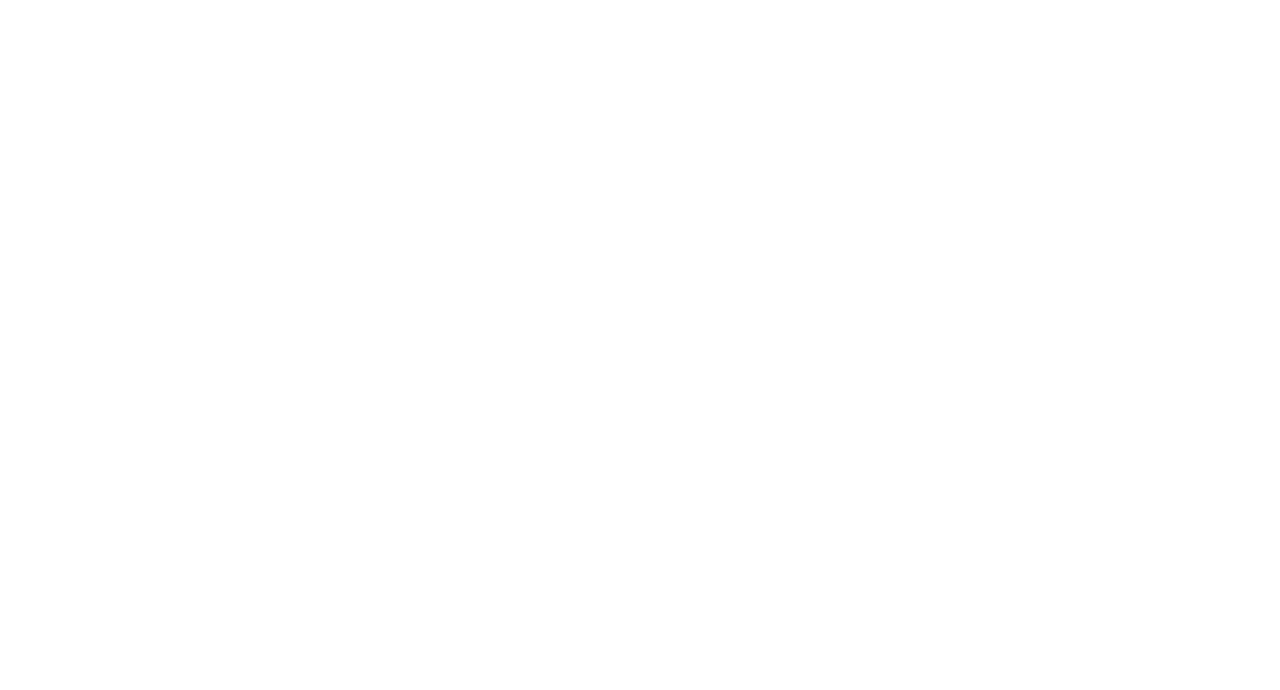
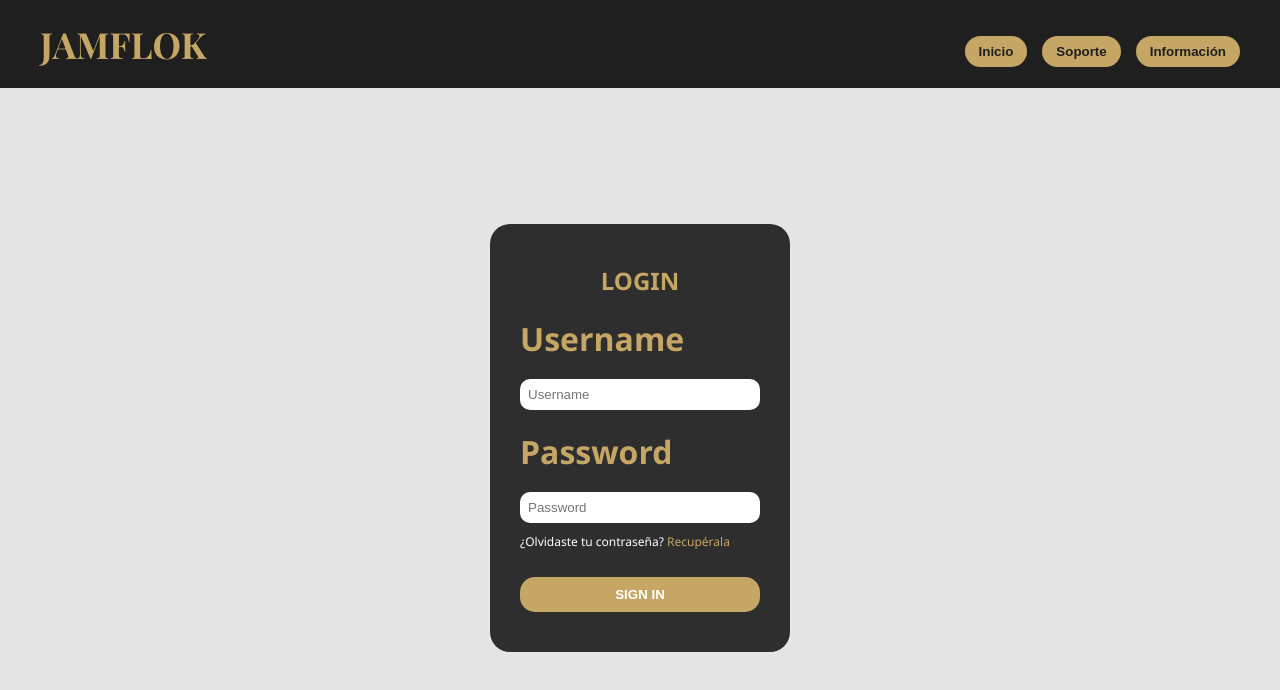
Before and after one commit to JuanOspina07/JAMFLOK, a React (Vite) app: page /Login in a window 1280 px wide. Before the commit this address had no page. Shown: the top 690 px of the page. Built offline with nearby package versions, Linux system fonts and the light colour scheme.

Commit message:
Primeros conectores de interfacez

```diff
--- a/src/App.jsx
+++ b/src/App.jsx
@@ -1,12 +1,18 @@
 import { Routes, Route } from 'react-router-dom';
 import PaginaCliente from './Components/Shared/PaginaCliente';
 import PaginaInicio from './Components/Shared/PaginaInicio';
+import Login from './Components/Shared/Login';
+import Soporte from './Components/Shared/Soporte';
+import Register from './Components/Shared/Registro';
 
 function App() {
   return (
     <Routes>
       <Route path="/" element={<PaginaInicio />} />
       <Route path="/cliente" element={<PaginaCliente />} />
+      <Route path="/Login" element={<Login />} />
+       <Route path="/Soporte" element={<Soporte />} />
+       <Route path="/Register" element={<Register />} />
     </Routes>
   );
 }
--- a/src/Components/Shared/Login.jsx
+++ b/src/Components/Shared/Login.jsx
@@ -1,14 +1,20 @@
 import React from "react";
-import "../Styles/Login.css"; // Asegúrate de que la ruta sea correcta
+import "../Styles/Login.css";
+import { useNavigate } from "react-router-dom";
+
 
 const Login = () => {
+  const navigate = useNavigate();
+  const handleSoporte = () => {
+  navigate("/Soporte");
+};
   return (
     <div className="login-page">
       <header className="header">
         <div className="logo">JAMFLOK</div>
         <nav className="nav">
-          <button>Inicio</button>
-          <button>Soporte</button>
+          <button  onClick={() => navigate('/')}>Inicio</button>
+          <button onClick={handleSoporte}>Soporte</button>
           <button>Información</button>
         </nav>
       </header>
--- a/src/Components/Shared/PaginaInicio.jsx
+++ b/src/Components/Shared/PaginaInicio.jsx
@@ -19,6 +19,9 @@ const handleClick = () => {
 const handleRegister = () => {
   navigate("/Register"); // Esto redirige a la ruta del login
 };
+const handleSoporte = () => {
+  navigate("/Soporte"); // Esto redirige a la ruta del login
+};
 
 
   const handleCliente = () => {
@@ -33,7 +36,7 @@ const handleRegister = () => {
         <h1 className="tittle">JAMFLOK</h1>
         <div className="menu">
           <button className="options">Inicio</button>
-          <button className="options">Soporte</button>
+          <button className="options" onClick={handleSoporte}>Soporte</button>
           <button className="options">Información</button>
           <button className="options icon-button" onClick={handleCliente}>
             <AccountCircleIcon style={{ fontSize: 28 }} />
@@ -49,12 +52,7 @@ const handleRegister = () => {
         <p className="text">
           ¿No tienes una cuenta?{" "}
           <a
-            href="instagram.com"
-            target="_blank"
-            rel="noopener noreferrer"
             onClick={handleRegister}
-            className="link"
-            style={{ cursor: "pointer" }}
           >
             crea una aquí
           </a>
--- a/src/Components/Shared/Registro.jsx
+++ b/src/Components/Shared/Registro.jsx
@@ -137,6 +137,8 @@ function Registro () {
   };
 
 
+  const handleSoporte = () => {
+  navigate("/Soporte");}
 
 
   return (
@@ -144,8 +146,8 @@ function Registro () {
       <header className="header">
         <div className="logo">JAMFLOK</div>
         <nav className="nav">
-          <button>Inicio</button>
-          <button>Soporte</button>
+          <button onClick={() => navigate('/')}>Inicio</button>
+          <button onClick={handleSoporte}>Soporte</button>
           <button>Información</button>
         </nav>
       </header>
```
Also changed, not shown: 1 other file (tests, documents, lock files or other folders).
